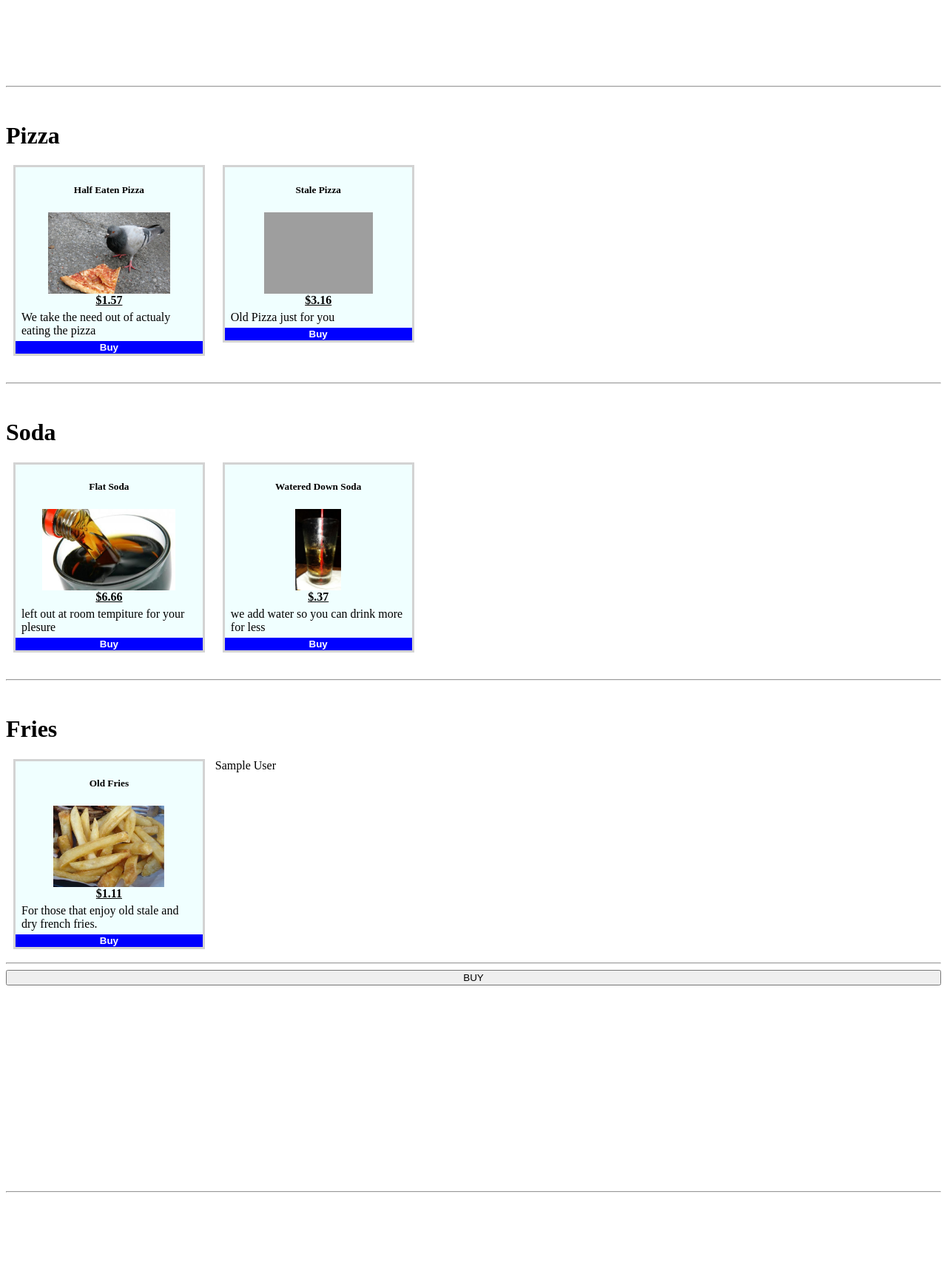
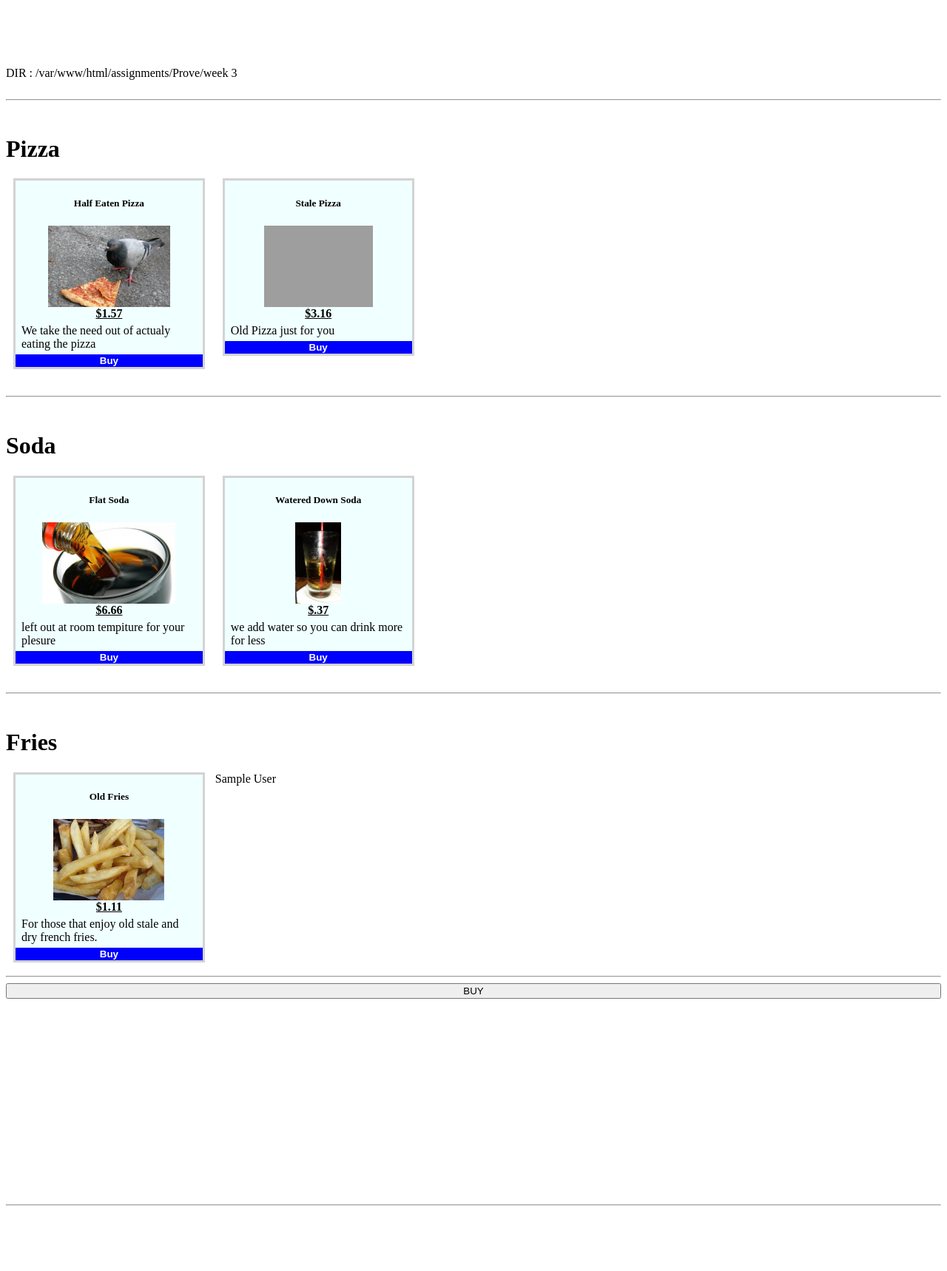
Before and after one commit to CodyAslett/CS213, a PHP site: the page made by assignments/Prove/week 3/index.php in a window 1280 px wide. Shown: the part 287-2005 px from the top of the page at 74% size. Before the commit the page ends 1899 px from the top, so only its background shows below. Run offline with PHP 8.4, Linux system fonts and the light colour scheme; the visitor is signed in with stand-in values (Sample User, id 1); grey boxes are pictures that could not be loaded.

Commit message:
small test change to browse.php

```diff
--- a/assignments/Prove/week 3/browse.php
+++ b/assignments/Prove/week 3/browse.php
@@ -30,6 +30,7 @@
 </script>
 
 <?php
+echo "DIR : " . __DIR__;
     $products = __DIR__ . '\products';
     $one = simplexml_load_file($products . '/attributes.xml');
     $tags = $one->tag;
```
